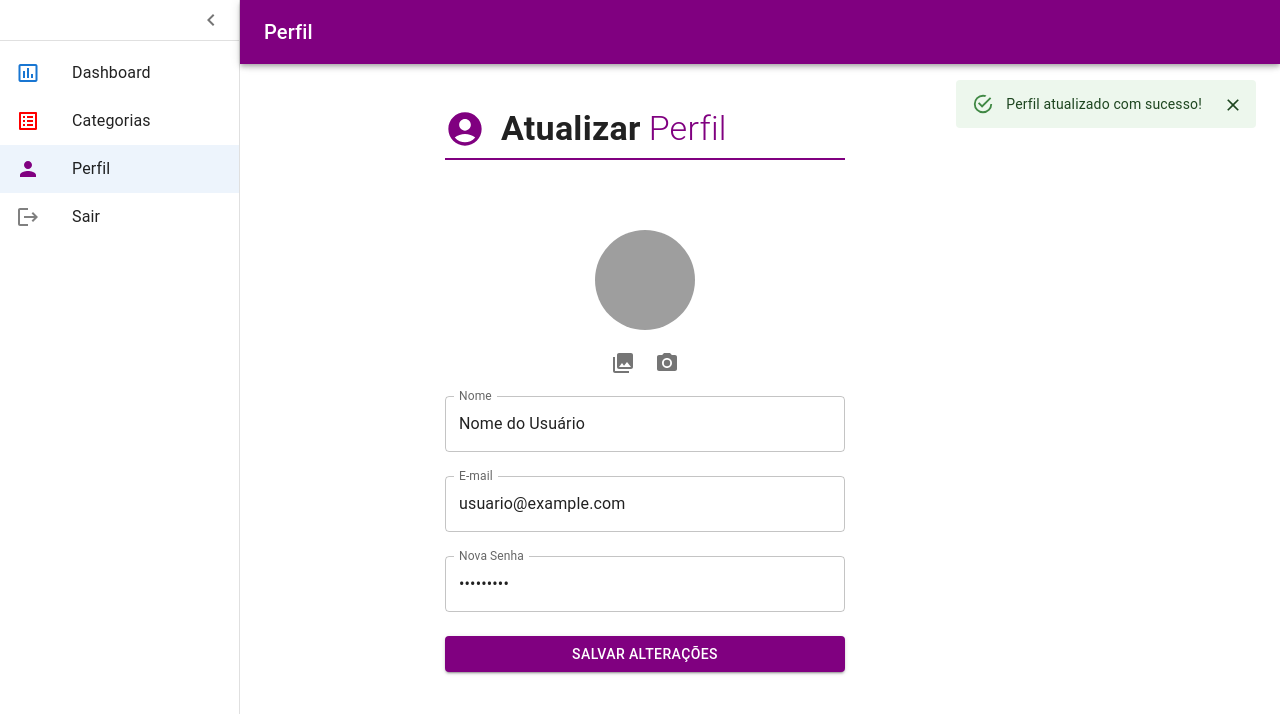
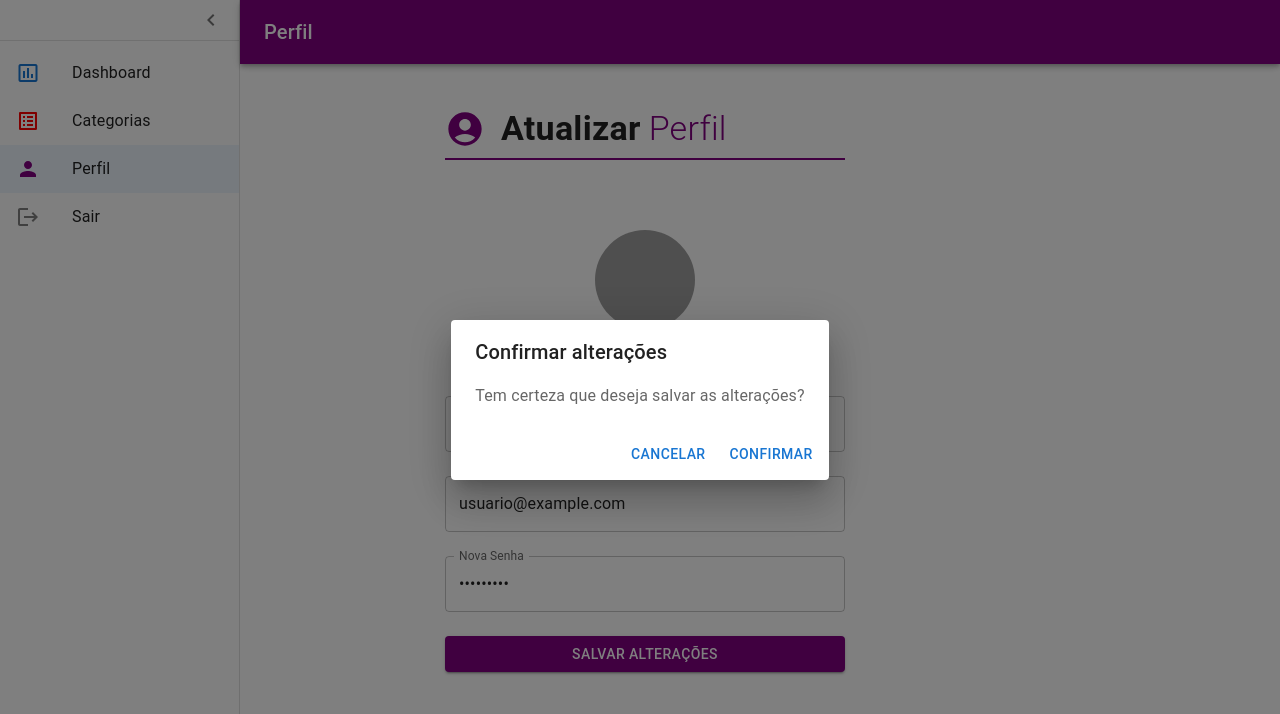
Before and after one commit to O-Farias/PlanifiqueV1-Frontend, a React (Vite) app: page /perfil in a window 1280 px wide. Both pictures are taken after typing "Sample123" into the empty fields and a click on the button "SALVAR ALTERAÇÕES". Shown: the top 714 px of the page. Built offline with nearby package versions, Linux system fonts and the light colour scheme; grey boxes are pictures that could not be loaded.

Commit message:
Adicionado Dialog para confirmação das alterações no perfil do usuário.

```diff
--- a/src/components/Perfil/UserInfoForm.tsx
+++ b/src/components/Perfil/UserInfoForm.tsx
@@ -6,6 +6,11 @@ import {
   Box,
   IconButton,
   CircularProgress,
+  Dialog,
+  DialogActions,
+  DialogContent,
+  DialogContentText,
+  DialogTitle,
 } from "@mui/material";
 import CameraAltIcon from "@mui/icons-material/CameraAlt";
 import PhotoLibraryIcon from "@mui/icons-material/PhotoLibrary";
@@ -32,6 +37,7 @@ const UserInfoForm: React.FC<UserInfoFormProps> = ({
   const fileInputRef = useRef<HTMLInputElement>(null);
   const cameraInputRef = useRef<HTMLInputElement>(null);
   const [isLoading, setIsLoading] = useState(false);
+  const [openDialog, setOpenDialog] = useState(false);
 
   useEffect(() => {
     // Carrega a imagem do localStorage quando o componente é montado
@@ -48,12 +54,21 @@ const UserInfoForm: React.FC<UserInfoFormProps> = ({
 
   const handleSubmit = (e: React.FormEvent) => {
     e.preventDefault();
+    setOpenDialog(true);
+  };
+
+  const handleConfirm = () => {
+    setOpenDialog(false);
     setIsLoading(true);
 
     setTimeout(() => {
       onSubmit(userInfo);
       setIsLoading(false);
     }, 2000);
+  };
+
+  const handleCancel = () => {
+    setOpenDialog(false);
   };
 
   const handleFileChange = (e: React.ChangeEvent<HTMLInputElement>) => {
@@ -196,6 +211,27 @@ const UserInfoForm: React.FC<UserInfoFormProps> = ({
           )}
         </Button>
       )}
+      <Dialog
+        open={openDialog}
+        onClose={handleCancel}
+        aria-labelledby="alert-dialog-title"
+        aria-describedby="alert-dialog-description"
+      >
+        <DialogTitle id="alert-dialog-title">
+          {"Confirmar alterações"}
+        </DialogTitle>
+        <DialogContent>
+          <DialogContentText id="alert-dialog-description">
+            Tem certeza que deseja salvar as alterações?
+          </DialogContentText>
+        </DialogContent>
+        <DialogActions>
+          <Button onClick={handleCancel}>Cancelar</Button>
+          <Button onClick={handleConfirm} autoFocus>
+            Confirmar
+          </Button>
+        </DialogActions>
+      </Dialog>
     </Box>
   );
 };
```
